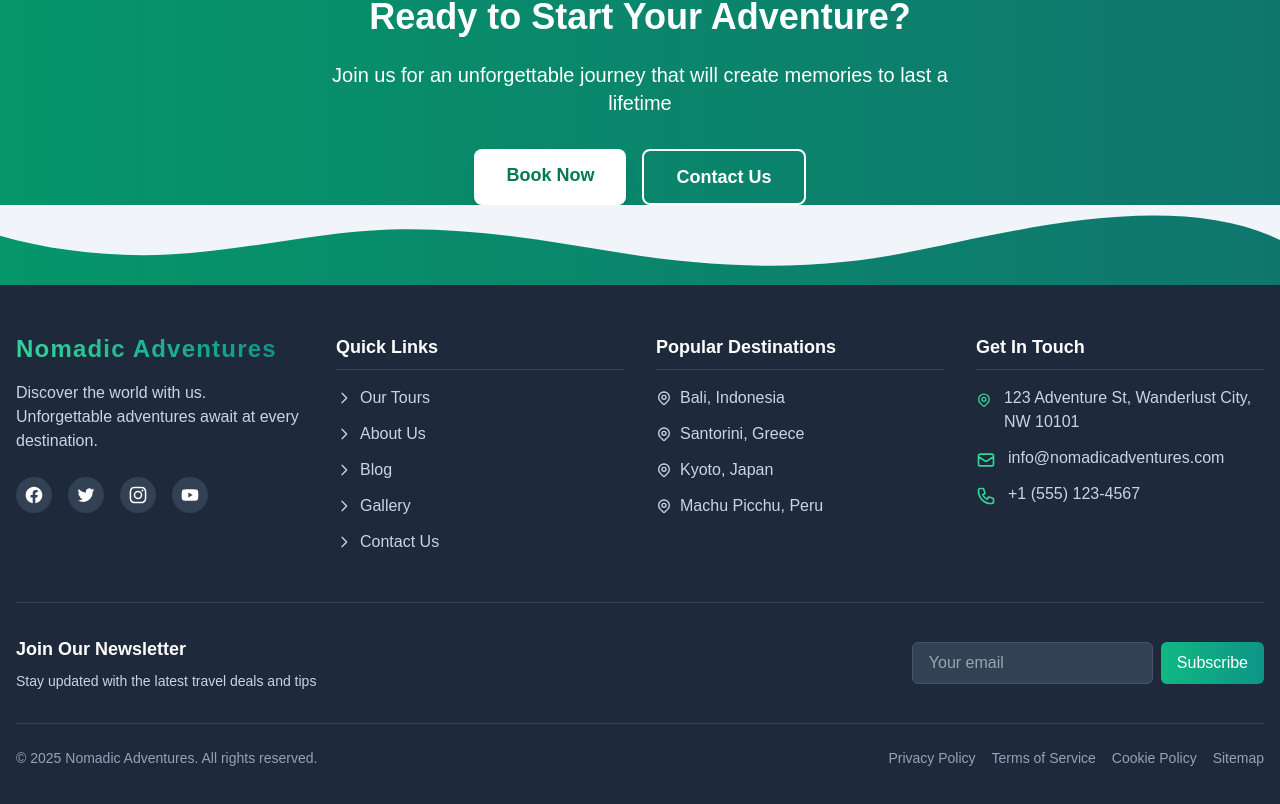
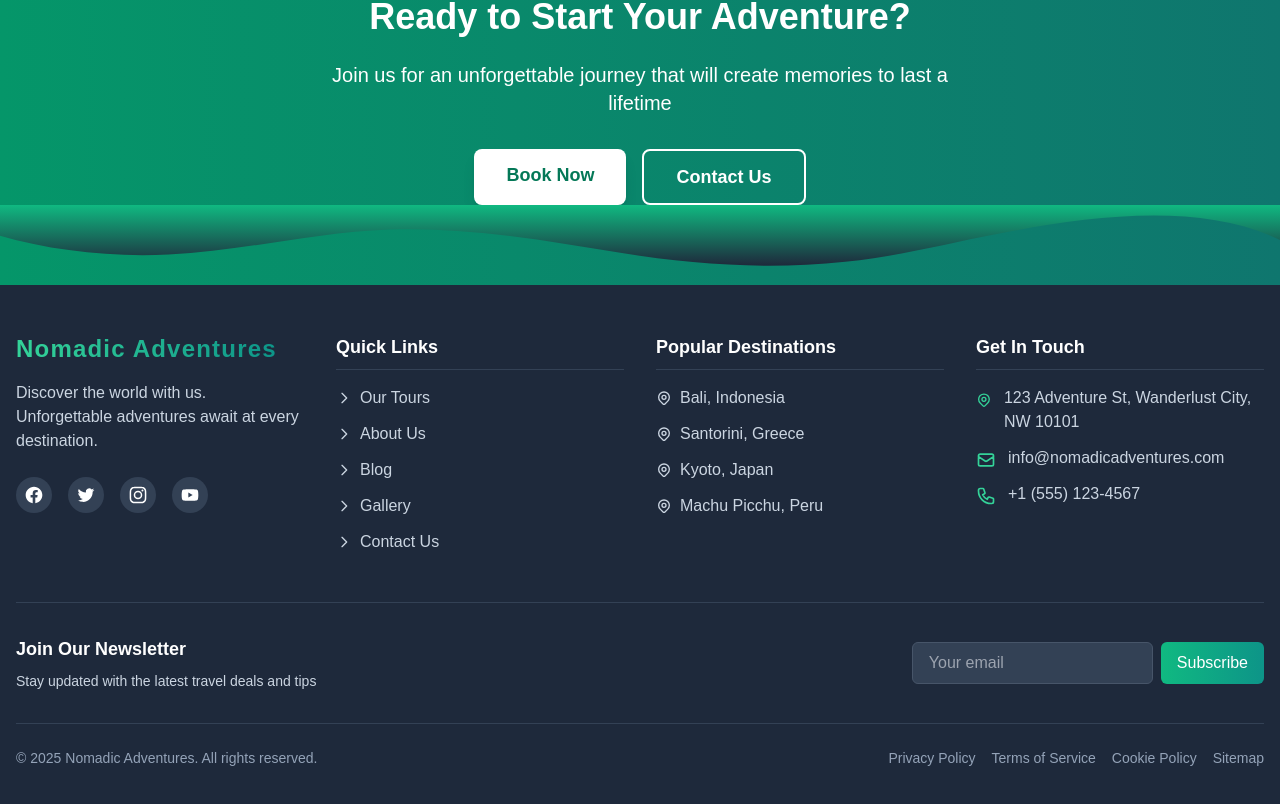
Before and after one commit to godwins3/nomadic-adventures-frontend, a Next.js app: page / in a window 1280 px wide. Shown: the part 7526-8330 px from the top of the page. Built offline with nearby package versions, Linux system fonts and the light colour scheme.

Commit message:
Update Footer.tsx

```diff
--- a/src/components/Footer.tsx
+++ b/src/components/Footer.tsx
@@ -11,9 +11,17 @@ export default function Footer() {
           viewBox="0 0 1200 120"
           preserveAspectRatio="none"
         >
+          <defs>
+            <linearGradient id="waveGradient" x1="0" x2="0" y1="0" y2="1">
+              {/* Green on top */}
+              <stop offset="0%" stopColor="#10B981" />
+              {/* Footer color (slate-800) on bottom */}
+              <stop offset="100%" stopColor="#1e293b" />
+            </linearGradient>
+          </defs>
           <path
             d="M0,0V46.29c47.79,22.2,103.59,32.17,158,28,70.36-5.37,136.33-33.31,206.8-37.5C438.64,32.43,512.34,53.67,583,72.05c69.27,18,138.3,24.88,209.4,13.08,36.15-6,69.85-17.84,104.45-29.34C989.49,25,1113-14.29,1200,52.47V0Z"
-            className="fill-slate-100"
+            fill="url(#waveGradient)"
           ></path>
         </svg>
       </div>
```
